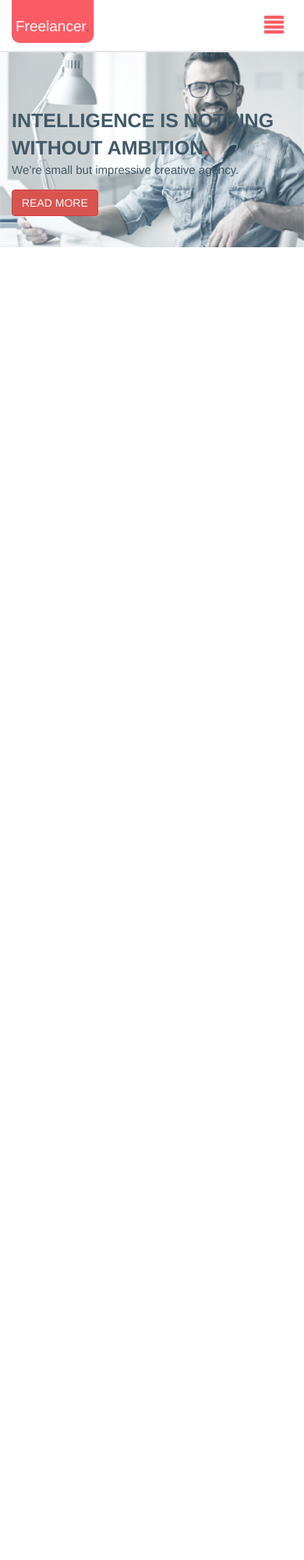
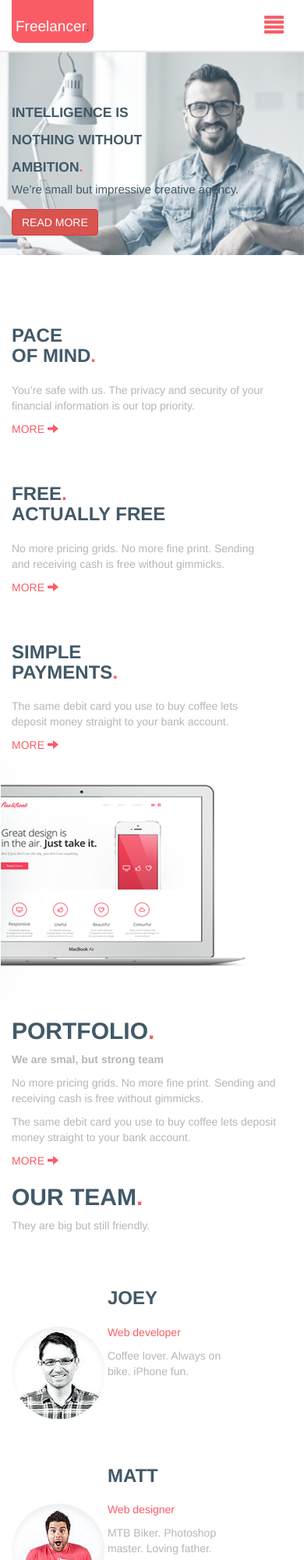
Before and after one commit to skatt931/freelancer, a website: page app/index.html in a window 390 px wide. Shown: the top 2000 px of the page at 78% size. Before the commit the page ends 844 px from the top, so only its background shows below. Drawn offline with Linux system fonts and the light colour scheme.

Commit message:
Create almoust all content in html and add some styles in css.

```diff
--- a/app/index.html
+++ b/app/index.html
@@ -60,9 +60,96 @@
 	</header>
 <!--	HEADER 		-->
 
+	<!--INFO BLOCK-->
+	<div class="container info-block">
+		<div class="row">
+			<div class="col-xs-11">
+				<h3 class="text-uppercase"><strong>Pace <br> of mind<span class="red">.</span></strong></h3>
+				<p>You’re safe with us. The privacy and security of your financial information is our top priority.</p>
+				<a href="#">MORE <i class="glyphicon glyphicon-arrow-right"></i></a>
+
+				<h3 class="text-uppercase"><strong>Free<span class="red">.</span><br>Actually free</strong></h3>
+				<p>No more pricing grids. No more fine print. Sending and receiving cash is free without gimmicks.</p>
+				<a href="#">MORE <i class="glyphicon glyphicon-arrow-right"></i></a>
+
+				<h3 class="text-uppercase"><strong>Simple <br> payments<span class="red">.</span></strong></h3>
+				<p>The same debit card you use to buy coffee lets deposit money straight to your bank account.</p>
+				<a href="#">MORE <i class="glyphicon glyphicon-arrow-right"></i></a>
+			</div>
+		</div>
+	</div>
 
 
+	<!--/INFO BLOCK-->
+
+	<!--PORTFOLIO-->
+
+		<div class="container-fluid">
+			<div class="row">
+				<img src="img/MacBook.png" alt="mackbook">
+			</div>
+		</div>
+
+		<div class="container">
+			<div class="row">
+				<div class="col-xs-12">
+					<h2 class="text-uppercase"><strong>Portfolio<span class="red">.</span></strong></h2>
+					<p><strong>We are smal, but strong team</strong></p>
+					<p>No more pricing grids. No more fine print. Sending and receiving cash is free without gimmicks.</p>
+					<p>The same debit card you use to buy coffee lets deposit money straight to your bank account.</p>
+					<a href="#">MORE <i class="glyphicon glyphicon-arrow-right"></i></a>
+				</div>
+			</div>
+		</div>
+
+	<!--/PORTFOLIO-->
+
+	<!--OUR TEAM-->
+
+	<div class="container">
+		<div class="row">
+			<div class="col-xs-12">
+				<h2 class="text-uppercase"><strong>Our team<span class="red">.</span></strong></h2>
+				<p>They are big but still friendly.</p>
+
+				<div class="joey">
+					<img src="img/Photo1.png" alt="Joey">
+					<div class="inline">
+						<h3><strong>JOEY</strong></h3>
+						<p class="red">Web developer</p>
+						<p>Coffee lover. Always on bike. iPhone fun.</p>
+					</div>
+				</div>
+
+				<div class="matt">
+					<img src="img/Photo2.png" alt="Matt">
+					<div class="inline">
+						<h3><strong>MATT</strong></h3>
+						<p class="red">Web designer</p>
+						<p>MTB Biker. Photoshop master. Loving father.</p>
+					</div>
+				</div>
+
+				<div class="mike">
+					<img src="img/Photo3.png" alt="Mike">
+					<div class="inline">
+						<h3><strong>MIKE</strong></h3>
+						<p class="red">Copywriter</p>
+						<p>Drummer. Soup lover. Beer Drinker. Cyclist.</p>
+					</div>
+				</div>
+
+				<a href="#">MORE <i class="glyphicon glyphicon-arrow-right"></i></a>
+			</div>
+		</div>
+	</div>
+
+
+	<!--/OUR TEAM-->
+
 	<footer></footer>
+
+	<!--SCRIPTS-->
 	<script src="libs/jquery/jquery-1.11.2.min.js"></script>
 	<script src="libs/bootstrap/js/bootstrap.min.js"></script>
 	<script src="js/common.js"></script>
--- a/gulpfile.js
+++ b/gulpfile.js
@@ -1,6 +1,5 @@
 var gulp 			= require('gulp'),
 	sass 			= require('gulp-sass'),
-	cleanCSS	 	= require('gulp-clean-css'),
 	browserSync 	= require('browser-sync'),
 	cssnano     	= require('gulp-cssnano'),
     rename      	= require('gulp-rename');
--- a/sass/_variables.scss
+++ b/sass/_variables.scss
@@ -1,5 +1,5 @@
 $main-color: #fa5c65;
 $main-color-lighter: #fa5c65 - 000010;
 $black-text: #425968;
-$gray-text: #d7d9dd;
+$gray-text: #b5b6b9;
 $white: #fff;
--- a/sass/main.scss
+++ b/sass/main.scss
@@ -15,6 +15,9 @@ a {
 		color: $main-color-lighter;
 	}
 }
+h3 {
+	margin: 60px 0 20px 0;
+}
 
 body {
 	background: $white;
@@ -22,8 +25,19 @@ body {
 	font: 18px 300/24px "Roboto";
 	min-width: 317px;
 }
+p {
+	color: $gray-text;
+}
 .red {
 	color: $main-color;
+}
+.inline {
+	display: inline-block;
+	width: 160px;
+}
+.glyphicon-align-justify {
+	font-size: 12px;
+	font-weight: 100;
 }
 .logo {
 	width: 105px;
@@ -54,17 +68,22 @@ body {
 //BIG IMAGE
 #big-image {
 	background: url(../img/Hero%20Image.png) no-repeat;
-	background-position: center;
+	background-position: top;
 	background-size: cover;
-	height: 250px;
+	height: 260px;
 	h1 {
-		font-size: 25px;
+		font-size: 1.25em;
 		line-height: 35px;
 		color: $black-text;
 		font-weight: bold;
-		margin: 40px 0 0 0;
+		margin: 30px 0 0 0;
+		width: 180px;
 		+ p {
 			font-size: 15px;
+			color: $black-text;
 		}
 	}
 }
+strong {
+	font-weight: 700;
+}
```
Also changed, not shown: app/css/main.css, app/css/main.min.css.
